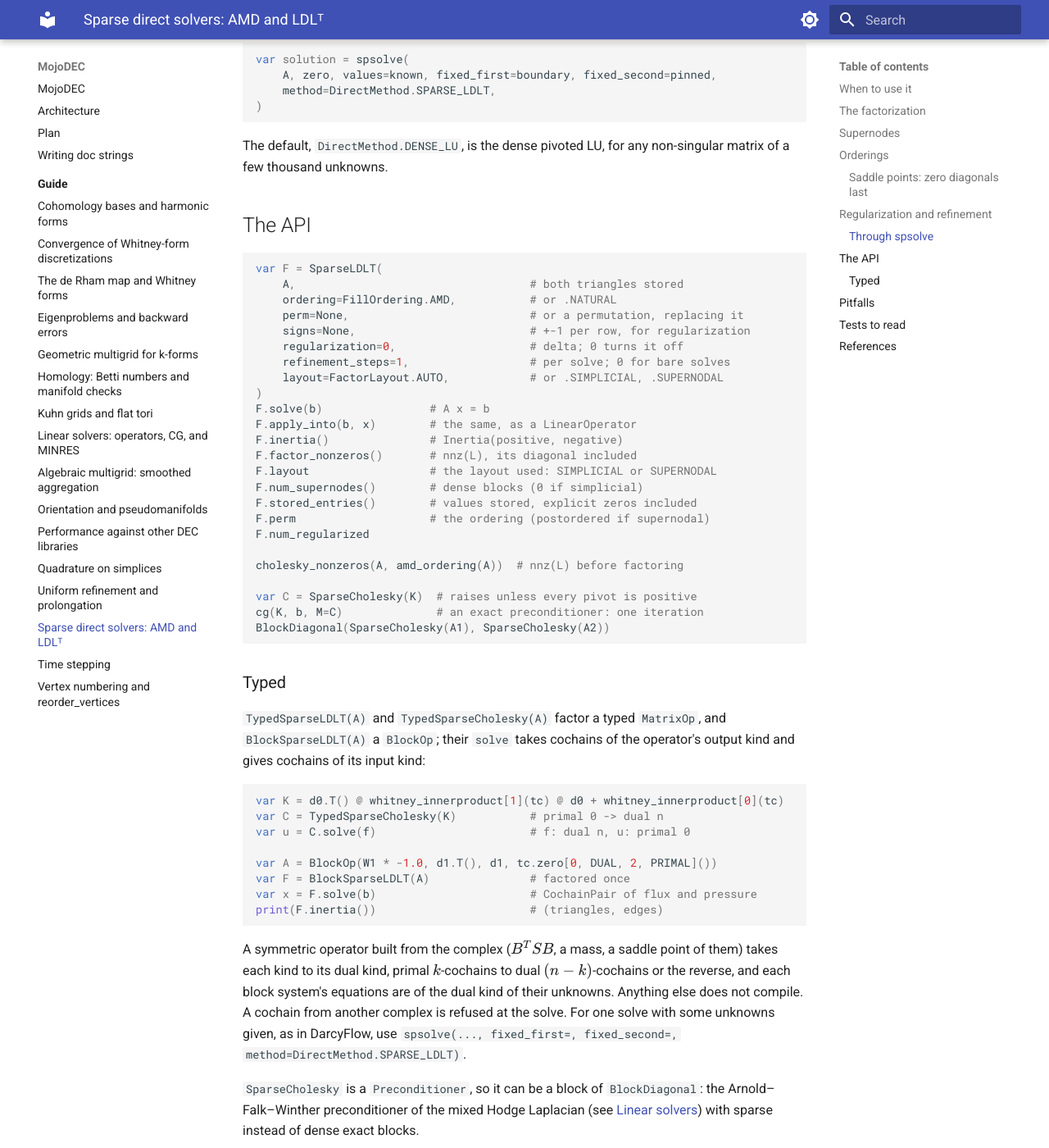
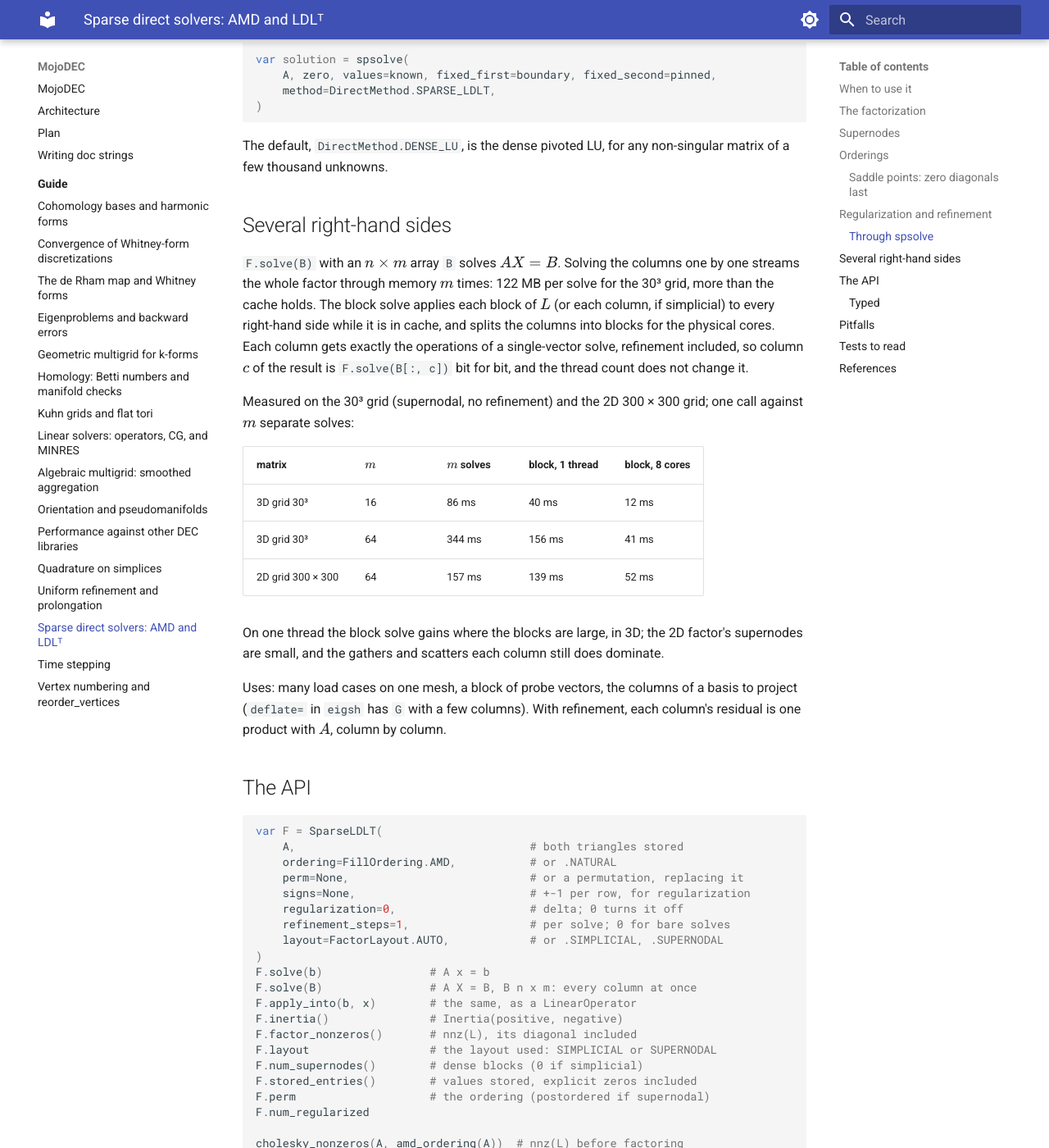
Before and after one commit to bpr/MojoDEC, an MkDocs documentation site: the page built from docs/guide/sparse-direct.md, in a window 1280 px wide and 1400 px high, scrolled down 6558 px. Shown: the whole window at 82% size. Built offline with MkDocs 1.6.1 and Material for MkDocs 9.7.7, drawn with Linux system fonts in a browser that asks for light colours; some of the changed text lies outside the part shown.

Commit message:
SparseLDLT.solve(B): n x m right-hand sides, block by block, columns bit-equal to single solves

````diff
--- a/docs/guide/sparse-direct.md
+++ b/docs/guide/sparse-direct.md
@@ -303,6 +303,35 @@ var solution = spsolve(
 The default, `DirectMethod.DENSE_LU`, is the dense pivoted LU, for any
 non-singular matrix of a few thousand unknowns.
 
+## Several right-hand sides
+
+`F.solve(B)` with an $n \times m$ array `B` solves $A X = B$. Solving the
+columns one by one streams the whole factor through memory $m$ times:
+122 MB per solve for the 30³ grid, more than the cache holds. The block
+solve applies each block of $L$ (or each column, if simplicial) to every
+right-hand side while it is in cache, and splits the columns into blocks
+for the physical cores. Each column gets exactly the operations of a
+single-vector solve, refinement included, so column $c$ of the result is
+`F.solve(B[:, c])` bit for bit, and the thread count does not change it.
+
+Measured on the 30³ grid (supernodal, no refinement) and the 2D 300 × 300
+grid; one call against $m$ separate solves:
+
+| matrix | $m$ | $m$ solves | block, 1 thread | block, 8 cores |
+|---|---|---|---|---|
+| 3D grid 30³ | 16 | 86 ms | 40 ms | 12 ms |
+| 3D grid 30³ | 64 | 344 ms | 156 ms | 41 ms |
+| 2D grid 300 × 300 | 64 | 157 ms | 139 ms | 52 ms |
+
+On one thread the block solve gains where the blocks are large, in 3D;
+the 2D factor's supernodes are small, and the gathers and scatters each
+column still does dominate.
+
+Uses: many load cases on one mesh, a block of probe vectors, the columns
+of a basis to project (`deflate=` in `eigsh` has `G` with a few columns).
+With refinement, each column's residual is one product with $A$, column
+by column.
+
 ## The API
 
 ```mojo
@@ -316,6 +345,7 @@ var F = SparseLDLT(
     layout=FactorLayout.AUTO,            # or .SIMPLICIAL, .SUPERNODAL
 )
 F.solve(b)                # A x = b
+F.solve(B)                # A X = B, B n x m: every column at once
 F.apply_into(b, x)        # the same, as a LinearOperator
 F.inertia()               # Inertia(positive, negative)
 F.factor_nonzeros()       # nnz(L), its diagonal included
@@ -379,7 +409,7 @@ instead of dense exact blocks.
   30³ vertices; the supernodal blocks store 15.2 M values, 122 MB, and
   few indices). Watch `factor_nonzeros()` and `stored_entries()`.
 - **Threads.** Only the supernodal numeric factorization is parallel.
-  The simplicial factor, the solves, AMD, and the symbolic analysis
+  The simplicial factor, single-vector solves, AMD, and the symbolic analysis
   (elimination tree and column counts, 2 ms for the 30³ grid) run on
   one thread. Hyperthreads are left out: waiting threads spin, and on
   a core's second hardware thread they slowed the working one.
@@ -407,6 +437,9 @@ instead of dense exact blocks.
     Darcy in both block orders, an indefinite shifted Laplacian: the
     same fill and inertia, solutions to rounding, and `AUTO`'s choice;
   - `test_supernodal_regularization_and_errors`; `test_etree_postorder`;
+  - `test_multiple_right_hand_sides`: columns of `solve(B)` against
+    single solves, bit for bit, both layouts, a refined saddle point,
+    `SparseCholesky`;
   - `test_typed_factorizations`: the three typed wrappers against
     `spsolve`, inertia of a shifted typed Laplacian and of the Darcy
     block system, and cochains from another complex refused;
@@ -416,13 +449,17 @@ instead of dense exact blocks.
   layouts, `nnz(L)` against `cholesky_nonzeros`),
   `test_sparse_ldlt_solves_saddle_points` (random saddle points in either
   block order, either layout), and
-  `test_etree_postorder_is_a_postorder` (random forests), and
+  `test_etree_postorder_is_a_postorder` (random forests),
+  `test_sparse_ldlt_solves_many_right_hand_sides` (random SPD and
+  right-hand sides: block columns equal single solves), and
   `test_column_counts_match_dense_elimination` (the elimination tree and
   column counts against symbolic elimination on a dense Boolean matrix).
 - `tests/test_parallel.mojo`:
   - `test_parallel_supernodal_matches_serial`: the factor's every value
     on 2, 3, and 8 threads and all cores equal to one thread's, for 3D
     0- and 1-form Laplacians, a 2D grid, and a regularized saddle point;
+  - `test_parallel_block_solves_match_serial`: 40 right-hand sides on
+    1, 3, and all threads, both layouts;
   - `test_parallel_supernodal_failures_match_serial`: a pivot overflowing
     in the root supernode, and zero pivots in two separate subtrees,
     report the serial error.
````
Also changed, not shown: AGENTS.md (+9 -1 lines), 5 other files.
